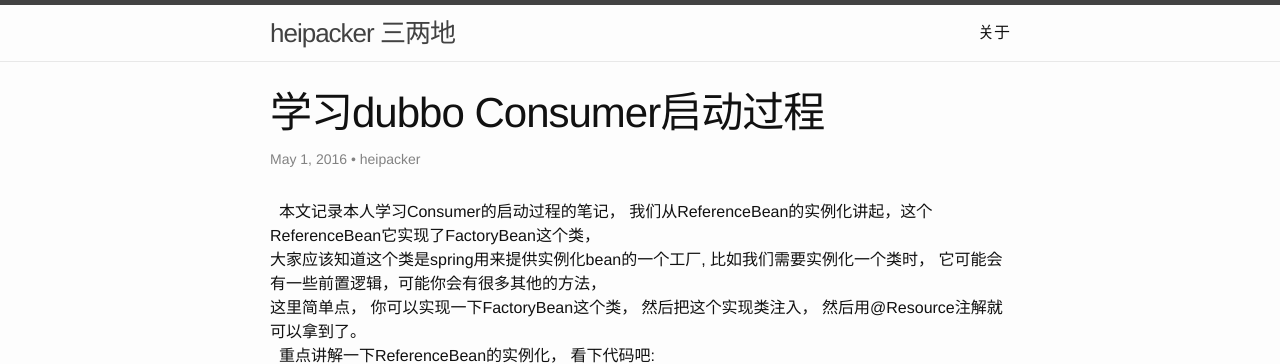
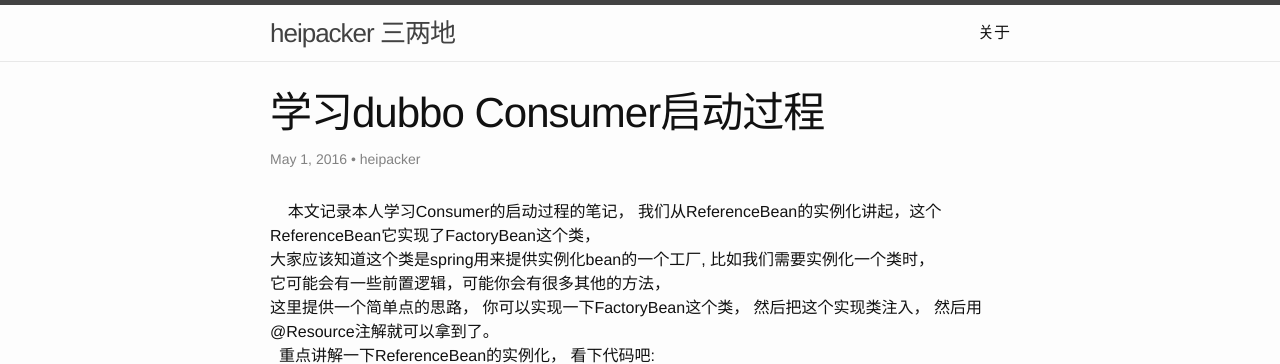
Before and after one commit to heipacker/heipacker.github.io, a Jekyll site: the page built from _posts/2016-05-02-learn-dubbo-consumer-startup.markdown, in a window 1280 px wide and 900 px high, cut to the strip 0-364 px from the top of the window. Built offline with Jekyll 4.4.1, drawn with Linux system fonts in a browser that asks for light colours; comment, search, counter and statistics services are not loaded.

Commit message:
修改文章

```diff
--- a/_posts/2016-05-02-learn-dubbo-consumer-startup.markdown
+++ b/_posts/2016-05-02-learn-dubbo-consumer-startup.markdown
@@ -6,9 +6,10 @@
 categories: jekyll update
 tag: 技术,dubbo
 ---
-&nbsp;&nbsp;本文记录本人学习Consumer的启动过程的笔记， 我们从ReferenceBean的实例化讲起，这个ReferenceBean它实现了FactoryBean这个类，<br/>
-大家应该知道这个类是spring用来提供实例化bean的一个工厂, 比如我们需要实例化一个类时， 它可能会有一些前置逻辑，可能你会有很多其他的方法，<br/>
-这里简单点， 你可以实现一下FactoryBean这个类， 然后把这个实现类注入， 然后用@Resource注解就可以拿到了。<br/>
+&nbsp;&nbsp;&nbsp;&nbsp;本文记录本人学习Consumer的启动过程的笔记， 我们从ReferenceBean的实例化讲起，这个ReferenceBean它实现了FactoryBean这个类，<br/>
+大家应该知道这个类是spring用来提供实例化bean的一个工厂, 比如我们需要实例化一个类时，<br/>
+它可能会有一些前置逻辑，可能你会有很多其他的方法，<br/>
+这里提供一个简单点的思路， 你可以实现一下FactoryBean这个类， 然后把这个实现类注入， 然后用@Resource注解就可以拿到了。<br/>
 &nbsp;&nbsp;重点讲解一下ReferenceBean的实例化， 看下代码吧:
 {% gist heipacker/83ff77e84f4f4e3c451ff740f7c13bd9 %}
 这段代码把前面获取配置信息的代码删除了， 大家看下后面的
```
